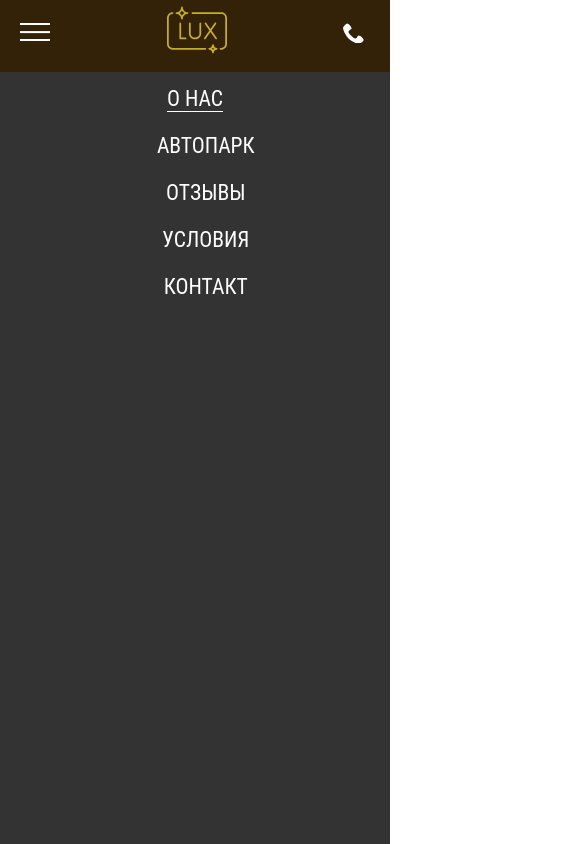
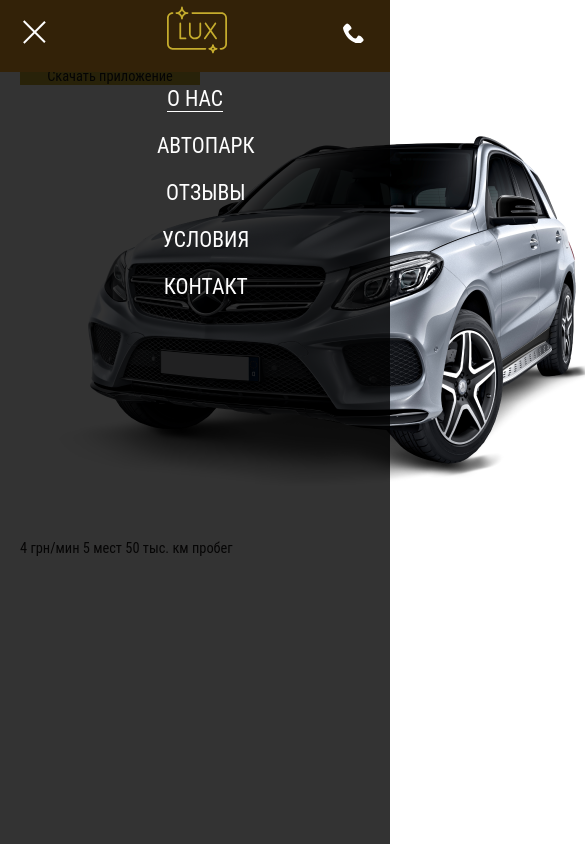
Before and after one commit to UncleScrooge2012/lux-car, a website: page app/index.html in a window 390 px wide. Both pictures are taken after a click on the element 35 px from the left and 32 px from the top of the page. Shown: the top 844 px of the page, 585 px wide, since content can reach past the window. Drawn offline with Linux system fonts and the light colour scheme; files whose address does not match are found by name; a web font is replaced by a local one.

Commit message:
feat section hero

```diff
--- a/app/index.html
+++ b/app/index.html
@@ -72,6 +72,42 @@
 
   </header>
   <main class="main">
+    <section class="hero">
+      <div class="container">
+        <div class="hero__top top-hero">
+          <div class="top-hero__column">
+            <h1 class="top-hero__titel">
+              Каршеринг в Киеве
+              LUX автомобили
+            </h1>
+            <div class="top-hero__subtitel">
+              Закажи эксклюзивный автомобиль через мобильное приложение в любой точке города
+            </div>
+
+            <a class="top-hero__btn btn btn-link btn-primary">Скачать приложение</a>
+
+
+          </div>
+          <!-- /.top-hero__column -->
+          <div class="top-hero__column">
+            <div class="top-hero__slider slider-hero">
+              <div class="slider-hero__inner">
+                <div class="slider-hero__img">
+                  <img src="images/png/mercedes-r4.png" alt="It is car">
+                </div>
+                <div class="slider__info">
+                  4 грн/мин 5 мест 50 тыс. км пробег
+                </div>
+              </div>
+            </div>
+            <!-- /.top-hero__slider -->
+          </div>
+          <!-- /.top-hero__column -->
+        </div>
+        <!-- /.hero__top top-hero -->
+      </div>
+      <!-- /.container -->
+    </section>
 
   </main>
   <script src="js/main.js"></script>
--- a/app/js/main.js
+++ b/app/js/main.js
@@ -1,7 +1,11 @@
 const menuBurger = document.querySelector('.menu__icon');
 const openMenu = document.querySelector('.menu__body');
 
+
+
 menuBurger.addEventListener('click', e => {
+  menuBurger.classList.toggle('active');
   openMenu.classList.toggle('active');
+  document.body.classList.toggle('_lock');
 
 });
--- a/app/sass/_interface.sass
+++ b/app/sass/_interface.sass
@@ -12,7 +12,7 @@
     color: $primary
 
   &-play
-    pading: 0.6rem 3.4rem
+    padding: 0.6rem 3.4rem
 
   &-link
     display: inline-block
--- a/app/sass/_settings.sass
+++ b/app/sass/_settings.sass
@@ -14,6 +14,10 @@ html
 
 body
   +fontRobot(1.6rem, 1.9rem,  $dark)
+
+  &._lock
+    overflow: hidden
+
 
 
 h1,
--- a/app/sass/templates/_header.sass
+++ b/app/sass/templates/_header.sass
@@ -59,13 +59,22 @@
 
     &::after
       bottom: 0
+    &.active::after
+      bottom: 50%
+      transform: rotate(45deg ) translate(0px, 50%)
 
     &::before
       top: 0
+    &.active::before
+      top: 50%
+      transform: rotate(-45deg ) translate(0px, -50%)
 
     & span
       top: 50%
       transform: scale(1) translate(0px, -50%)
+    &.active span
+      transform: scale(0) translate(0px, -50%)
+
 
   .menu__body
     position: fixed
```
Also changed, not shown: app/main.css.
